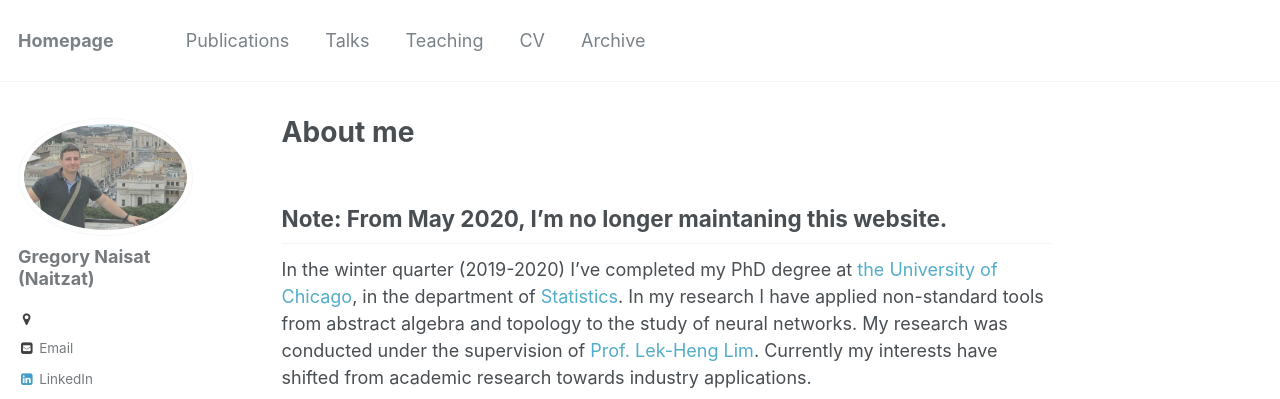
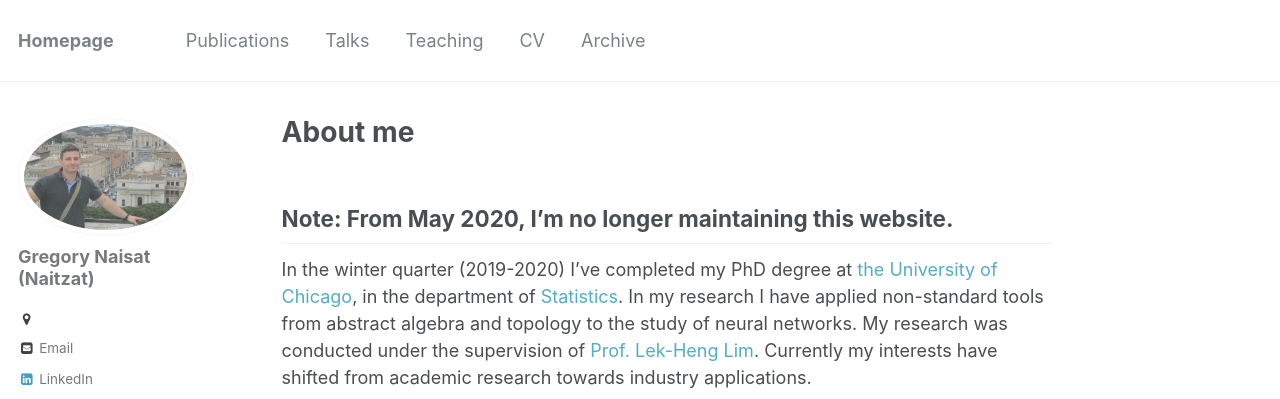
Before and after one commit to sgregnt/sgregnt.github.io, a Jekyll site: the page built from _pages/about.md, in a window 1280 px wide and 900 px high. Shown: the top 399 px of the window. Built offline with Jekyll 4.4.1, drawn with Linux system fonts in a browser that asks for light colours; some web fonts are replaced.

Commit message:
Update about.md
typo fix

```diff
--- a/_pages/about.md
+++ b/_pages/about.md
@@ -9,7 +9,7 @@ redirect_from:
 ---
 
 
-## Note: From May 2020, I'm no longer maintaning this website.
+## Note: From May 2020, I'm no longer maintaining this website.
 
 In the winter quarter (2019-2020) I've completed my PhD degree at [the University of Chicago](https://www.uchicago.edu/), in the department of [Statistics](https://galton.uchicago.edu/). In my research I have applied non-standard tools from abstract algebra and topology to the study of neural networks. My research
  was conducted under the supervision of [Prof. Lek-Heng Lim](https://www.stat.uchicago.edu/~lekheng/). Currently my interests have shifted from academic research towards industry applications.
```
